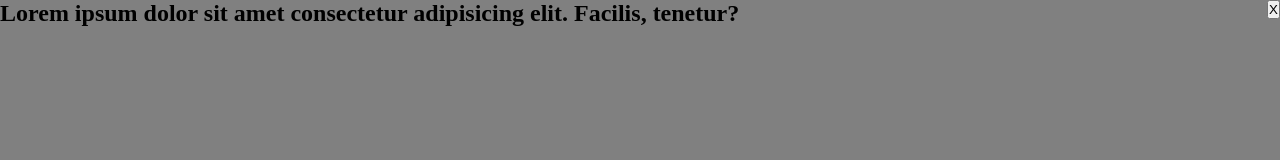
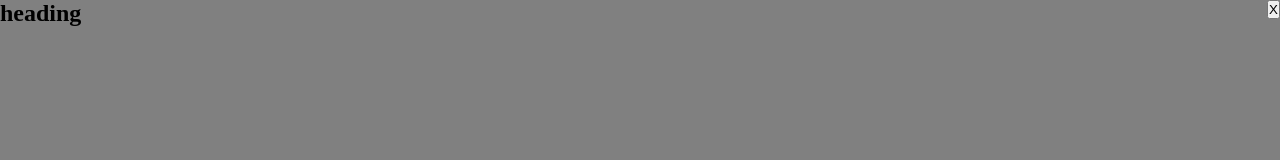
Before and after one commit to Vandrosov99/NativePopUp, a plain HTML site: page index.html in a window 1280 px wide. Both pictures are taken after a click on the button "Show". Drawn offline with Linux system fonts and the light colour scheme.

Commit message:
minor fix

```diff
--- a/index.html
+++ b/index.html
@@ -16,9 +16,12 @@
     </div>
     <div id="popup" class="hide" tabindex="-1" role="dialog" aria-modal="true">
       <button id="closeBtn">X</button>
-      <h2 aria-label="Some test text" role="alert" aria-live="polite">
-        Lorem ipsum dolor sit amet consectetur adipisicing elit. Facilis,
-        tenetur?
+      <h2
+        aria-label="Some test text from aria label"
+        role="alert"
+        aria-live="polite"
+      >
+        heading
       </h2>
     </div>
     <script src="/main.js"></script>
```
